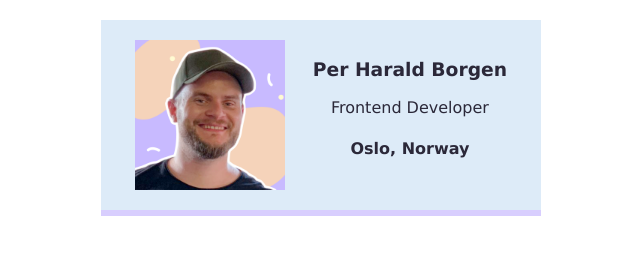
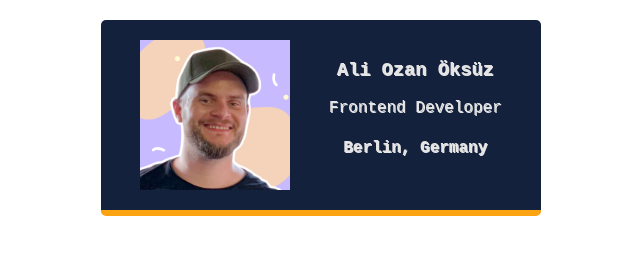
Before and after one commit to aliozan34/business-card, a website built with Vite: page index.html in a window 1280 px wide. Shown: the whole page, without its empty margins (319-959 px from the left). Built offline with nearby package versions, Linux system fonts and the light colour scheme.

Commit message:
Add files via upload

```diff
--- a/index.html
+++ b/index.html
@@ -4,12 +4,15 @@
     </head>
     <body>
         <div class="card">
-            <img class="avatar" src="images/per.png">
+            <span> <img class="avatar" src="images/per.png"> </span>
             <div >
-                <h3>Per Harald Borgen</h3>
+                <h3>Ali Ozan Öksüz</h3>
                 <p>Frontend Developer</p>
-                <h4>Oslo, Norway</h4>
+                <h4>Berlin, Germany</h4>
             </div>
+        </div>
+        <div class="text_for_image">
+            Kabooom!
         </div>
     </body>
 </html>
--- a/package.json
+++ b/package.json
@@ -1,6 +1,6 @@
 {
   "name": "Scrim-s01s7cj",
-  "description": "https://scrimba.com/frontend-path-c0j/~02f",
+  "description": "https://scrimba.com/frontend-path-c0j/~02f/s0ss91f108/head",
   "scripts": {
     "start": "vite",
     "dev": "vite",
--- a/styles.css
+++ b/styles.css
@@ -5,12 +5,16 @@ body {
     Find a web safe font you like, and add it
     to your card.
     */
-    font-family: Verdana, Geneva, Tahoma, sans-serif;
+    font-family: 'Courier New', Courier, monospace
 }
 
 .avatar {
     width: 150px;
 }
+p:hover, h3:hover, h4:hover {
+  background-color: #fca311;
+}
+
 
 .card {
     width: 400px;
@@ -19,9 +23,12 @@ body {
     display: flex;
     justify-content: space-around;
     text-align: center;
-    background: #ddebf8;
-    color: #2b2839;
-    border-bottom: 6px solid #d8cefe;
+    background: #14213d;
+    color: #e5e5e5;
+    border-bottom: 6px solid #fca311;
+    border-radius: 5px;
+    text-shadow: 1px 1px
+
 
     /*
     Challenge:
@@ -32,6 +39,12 @@ body {
 
 .border-blue {
     border: 1px dotted blue;
+}
+.text_for_image{
+    display: none;
+}
+span:hover + img {
+  display: block;
 }
 
 /*
```
